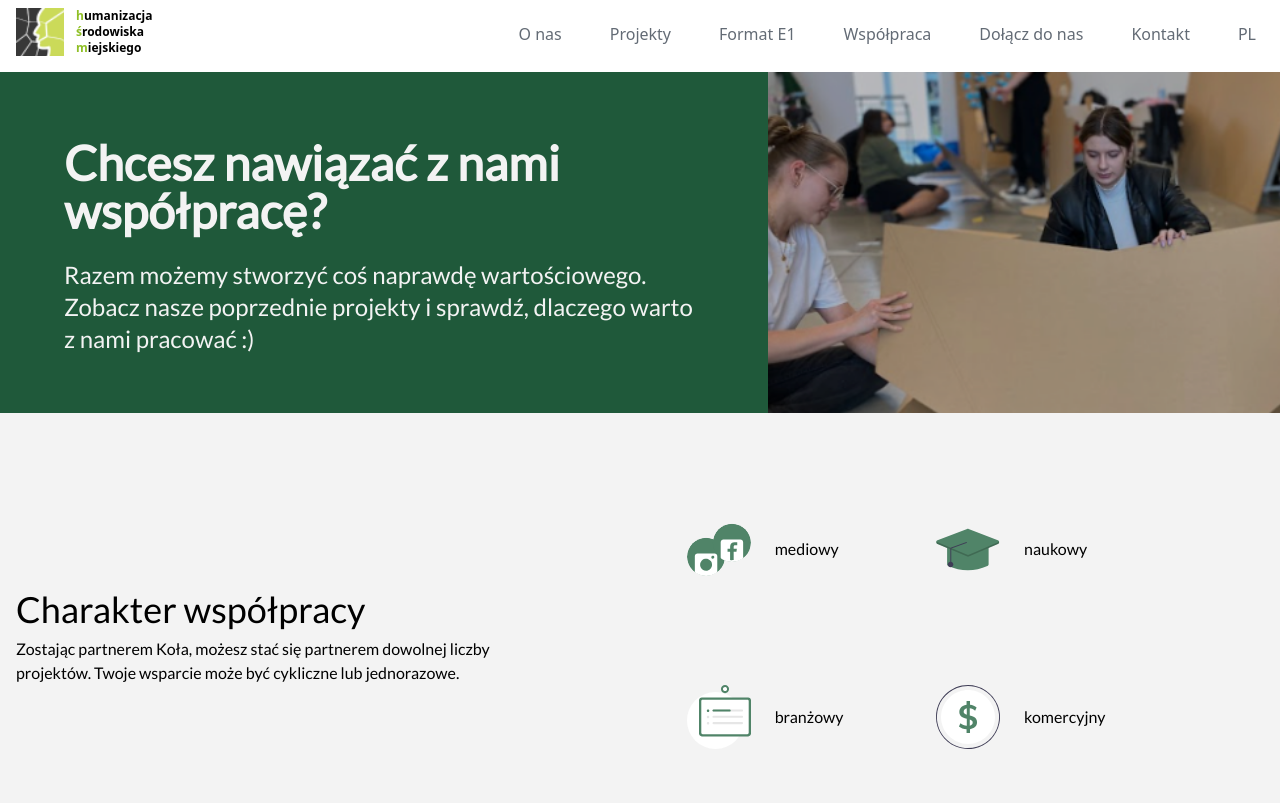
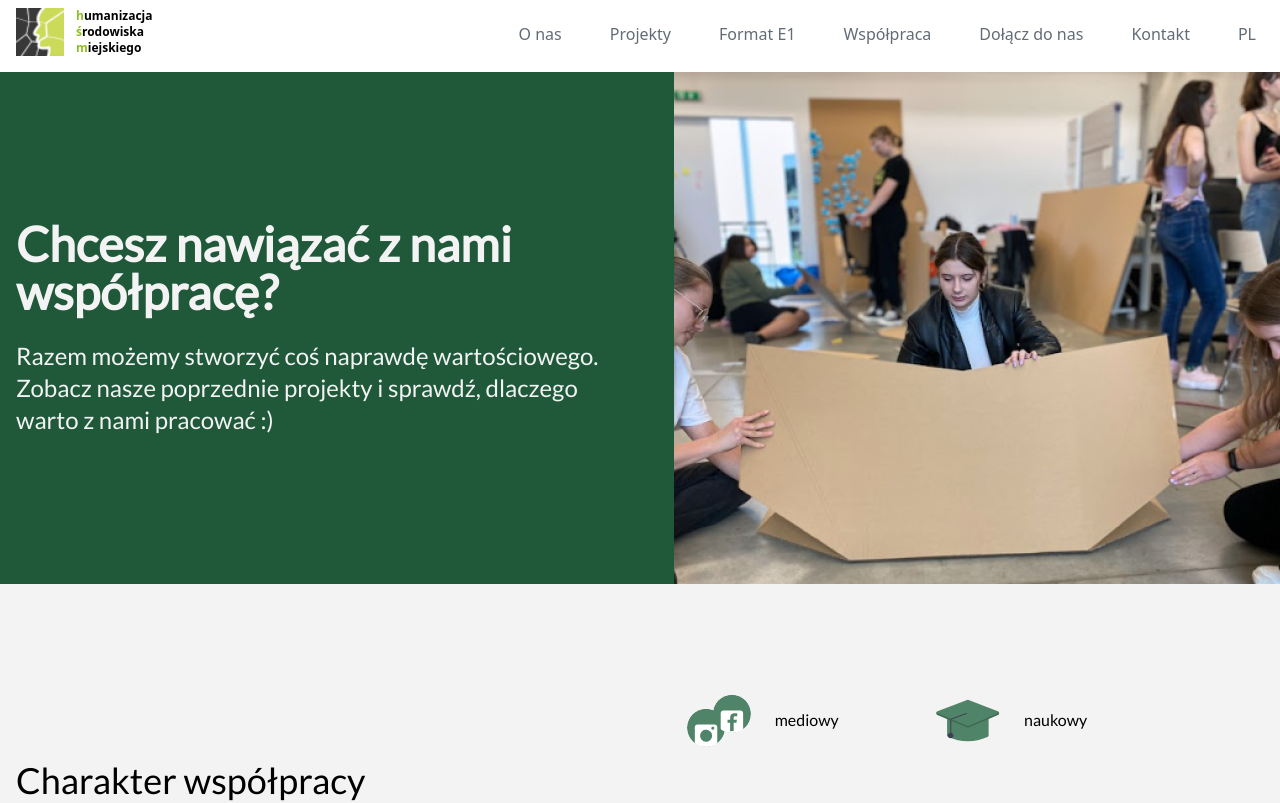
Before and after one commit to CodersCrew/hsm-website, a Next.js app: page /wspolpraca in a window 1280 px wide. Shown: the top 803 px of the page. Built offline with nearby package versions, Linux system fonts and the light colour scheme.

Commit message:
refacter(top-section): add max-width of top section

```diff
--- a/src/components/TopSection/TopSection.tsx
+++ b/src/components/TopSection/TopSection.tsx
@@ -10,15 +10,24 @@ interface TopSectionProps extends PropsWithChildren {
   description: string;
 }
 
+// TODO: Refactor TopSection
+// TODO: Add everything as a children
+
 export const TopSection: React.FC<TopSectionProps> = ({ description, header, image, children }) => (
-  <div className="w-full items-center bg-primary/90 md:flex md:flex-row-reverse">
-    <Image src={image.src} height={500} width={500} alt={image.alt} className="w-full md:max-w-lg" />
-    <div className="mr-auto px-4 pb-8 pt-10 text-neutral/20 md:text-lg lg:px-16 lg:text-2xl">
-      {/* todo: refactor top section */}
-      {/* todo: add everything as a children */}
-      <h1 className="mb-6 text-3xl font-bold lg:text-5xl">{header}</h1>
-      <p className="">{description}</p>
-      {children}
+  <section className="w-full  bg-primary/90">
+    <div className="mx-auto max-w-screen-xl items-center md:flex md:flex-row-reverse">
+      <Image
+        src={image.src}
+        height={500}
+        width={500}
+        alt={image.alt}
+        className="mx-auto h-auto w-full md:max-w-[60%]"
+      />
+      <div className="mr-10 px-4 py-6 text-neutral/20 sm:py-10 md:text-lg lg:text-2xl">
+        <h1 className="mb-6 text-3xl font-bold lg:text-5xl">{header}</h1>
+        <p className="">{description}</p>
+        {children}
+      </div>
     </div>
-  </div>
+  </section>
 );
--- a/src/pages/wspolpraca/index.tsx
+++ b/src/pages/wspolpraca/index.tsx
@@ -42,7 +42,7 @@ const PartnershipPage = () => (
       description="Razem możemy stworzyć coś naprawdę wartościowego. Zobacz nasze poprzednie projekty i sprawdź, dlaczego warto z nami pracować :)"
       image={{
         alt: 'Współpraca w HŚM',
-        src: '/images/wspolpraca/wspolpraca-1-670x260.png',
+        src: '/images/wspolpraca/wspolpraca-1-600x500.png',
       }}
     />
 
```
Also changed, not shown: public/images/wspolpraca/wspolpraca-1-600x500.png (added).
